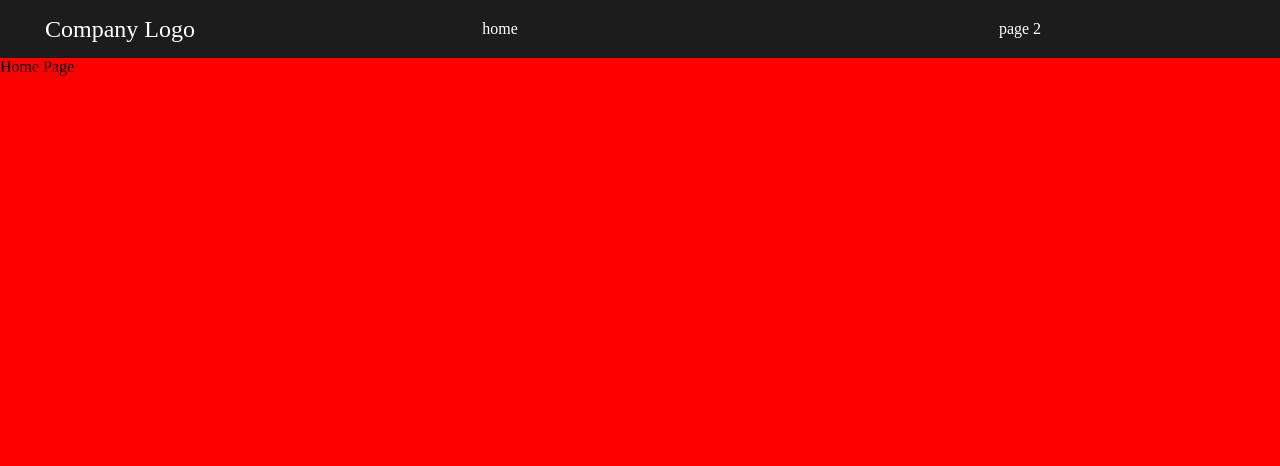
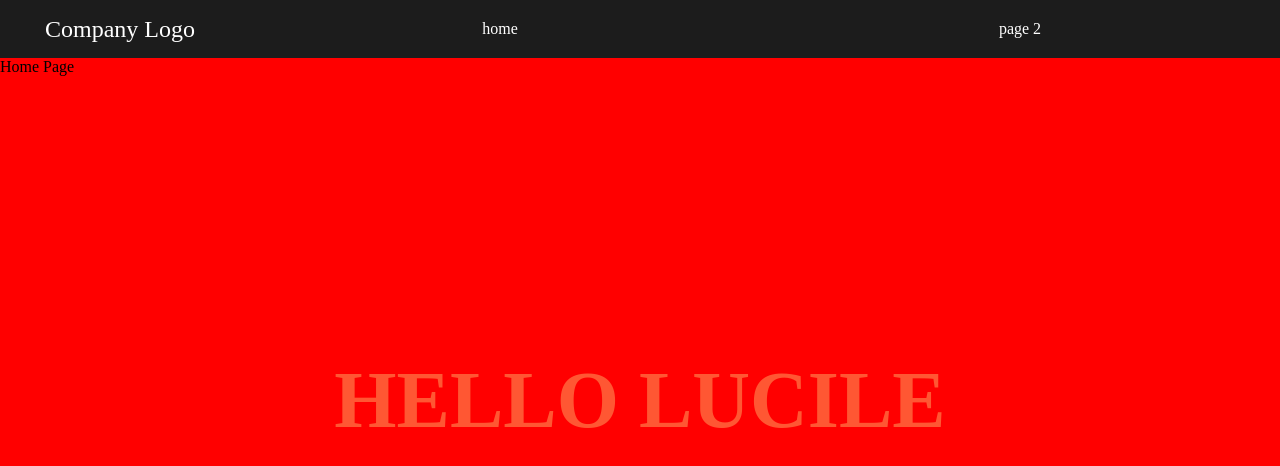
Before and after one commit to Rich9292/my_website, a plain HTML site: page index.html in a window 1280 px wide. Shown: the top 466 px of the page. Drawn offline with Linux system fonts and the light colour scheme.

Commit message:
Update index.html

```diff
--- a/index.html
+++ b/index.html
@@ -6,21 +6,38 @@
 	    <meta charset="UTF-8">
 	    <title>Website_Title</title>
 	    <link rel="stylesheet" type="text/css" href="css/mystyle.css">
+	    <style>
+	        /* Style to center the text in the middle of the page */
+	        .hello-lucile {
+	            position: absolute;
+	            top: 50%;
+	            left: 50%;
+	            transform: translate(-50%, -50%);
+	            font-size: 5rem; /* Adjust size as needed */
+	            font-weight: bold;
+	            color: #ff5733; /* Change color if needed */
+	            text-align: center;
+	        }
+	    </style>
 	</head>
 	<body>
 		<!-- generic navigation bar with links to other pages -->
-		<div id = "nav_bar">
-			<div id = "logo">Company Logo</div>
-			<a class = "nav_link" href = "index.html">home</a>
-			<a class = "nav_link" href = "page_2.html">page 2</a>
-			<a href = "#" class = "toggle_menu_button" >
-				<span class = "bar"></span>
-				<span class = "bar"></span>
-				<span class = "bar"></span>
+		<div id="nav_bar">
+			<div id="logo">Company Logo</div>
+			<a class="nav_link" href="index.html">home</a>
+			<a class="nav_link" href="page_2.html">page 2</a>
+			<a href="#" class="toggle_menu_button">
+				<span class="bar"></span>
+				<span class="bar"></span>
+				<span class="bar"></span>
 			</a>
 		</div>
 
-		<div id = "background_div" >Home Page</div>
+		<div id="background_div">Home Page</div>
+
+		<!-- Giant Hello Lucile in the middle of the page -->
+		<div class="hello-lucile">HELLO LUCILE</div>
+
 	</body>
-	<script src="js/script.js"></script> <!-- need to put script at end or it will run before html-->
+	<script src="js/script.js"></script> <!-- need to put script at end or it will run before html -->
 </html>
```
